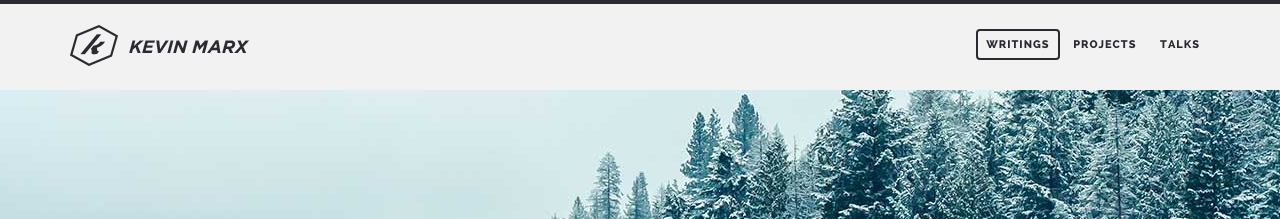
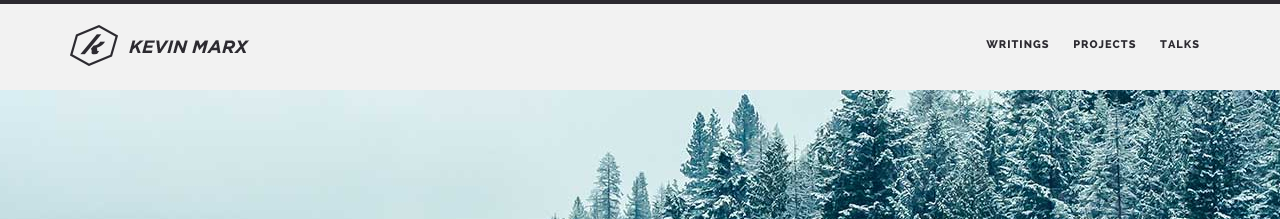
Before and after one commit to kevinmarx/kevinmarx.github.io, a Jekyll site: the page built from _posts/2013-10-11-straight-to-browser.md, in a window 1280 px wide. Shown: the top 219 px of the page. Built offline with Jekyll 4.4.1, drawn with Linux system fonts in a browser that asks for light colours; nearby versions of some CDN libraries; library files that are not in the unit come from our copies; Markdown is read by kramdown in place of the engine named in the settings.

Commit message:
update the nav

```diff
--- a/_includes/masthead.html
+++ b/_includes/masthead.html
@@ -3,9 +3,9 @@
     <a href="/" class="column logo el"></a>
     <nav class="column right">
       <ul class="horizontal el">
-        <li><a href="#" class="button no-style selected">Writings</a></li>
-        <li><a href="#" class="button no-style">Projects</a></li>
-        <li><a href="#" class="button no-style">Talks</a></li>
+        <li><a href="/" class="button no-style {% if include.selected == "writings" %}selected{% endif %}">Writings</a></li>
+        <li><a href="/projects" class="button no-style {% if include.selected == "projects" %}selected{% endif %}">Projects</a></li>
+        <li><a href="/talks" class="button no-style {% if include.selected == "talks" %}selected{% endif %}">Talks</a></li>
       </ul>
     </nav>
   </div>
--- a/_layouts/default.html
+++ b/_layouts/default.html
@@ -19,7 +19,6 @@
   </head>
 
   <body>
-    {% include masthead.html %}
 
     <article id="Main" class="group">
       {{ content }}
--- a/_layouts/post.html
+++ b/_layouts/post.html
@@ -1,6 +1,7 @@
 ---
 layout: default
 ---
+{% include masthead.html selected='' %}
 
 <article class="post group">
   <div class="feature-img group" style="background: url('/images/posts/{{page.date | date: "%Y-%m-%d" }}/hero.jpg') no-repeat center top"></div>
--- a/index.html
+++ b/index.html
@@ -2,6 +2,8 @@
 layout: default
 title: Kevin Marx
 ---
+
+{% include masthead.html selected='writings' %}
 
 {% include featurette.html post=site.posts.first %}
 
```
